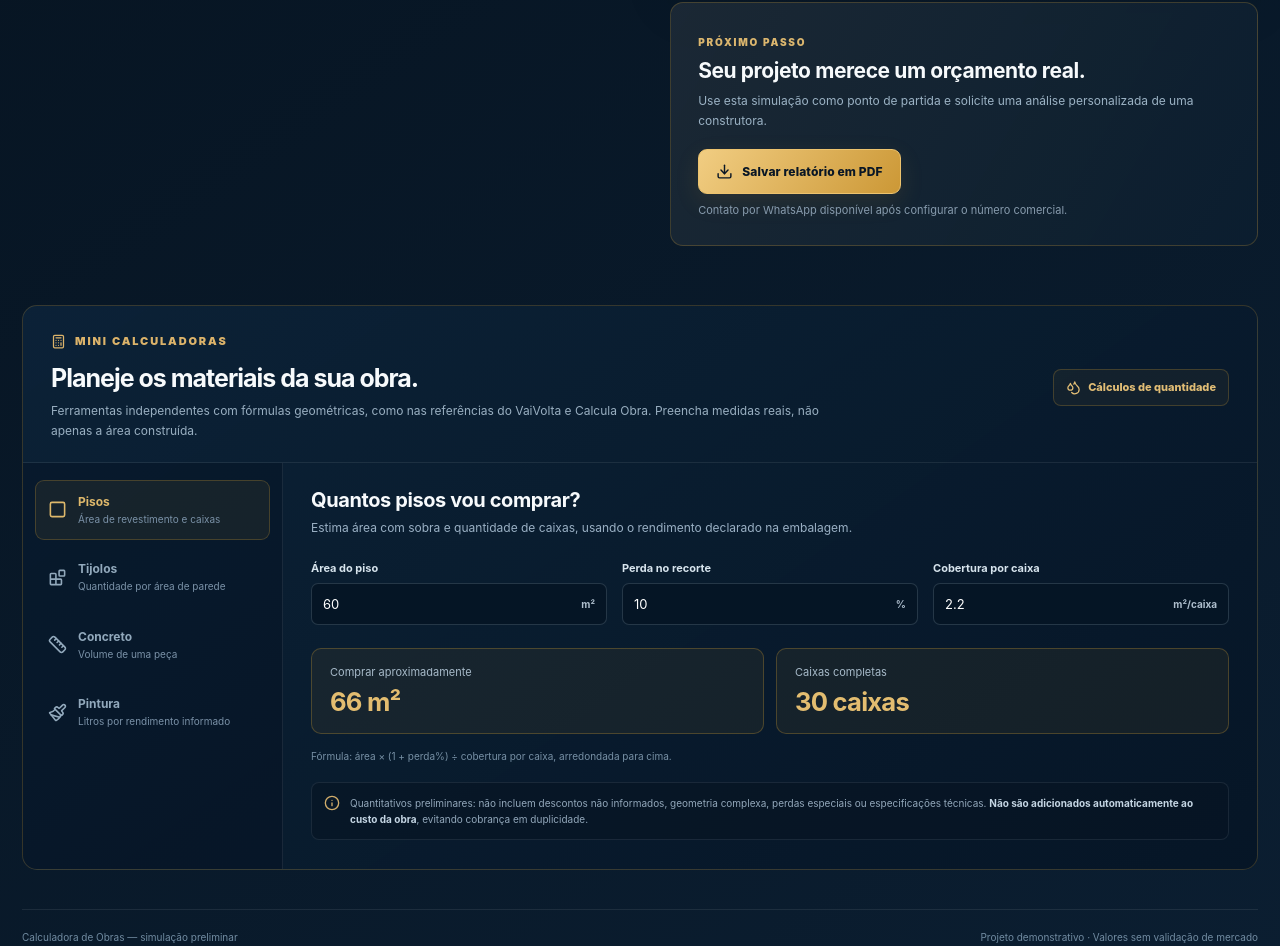
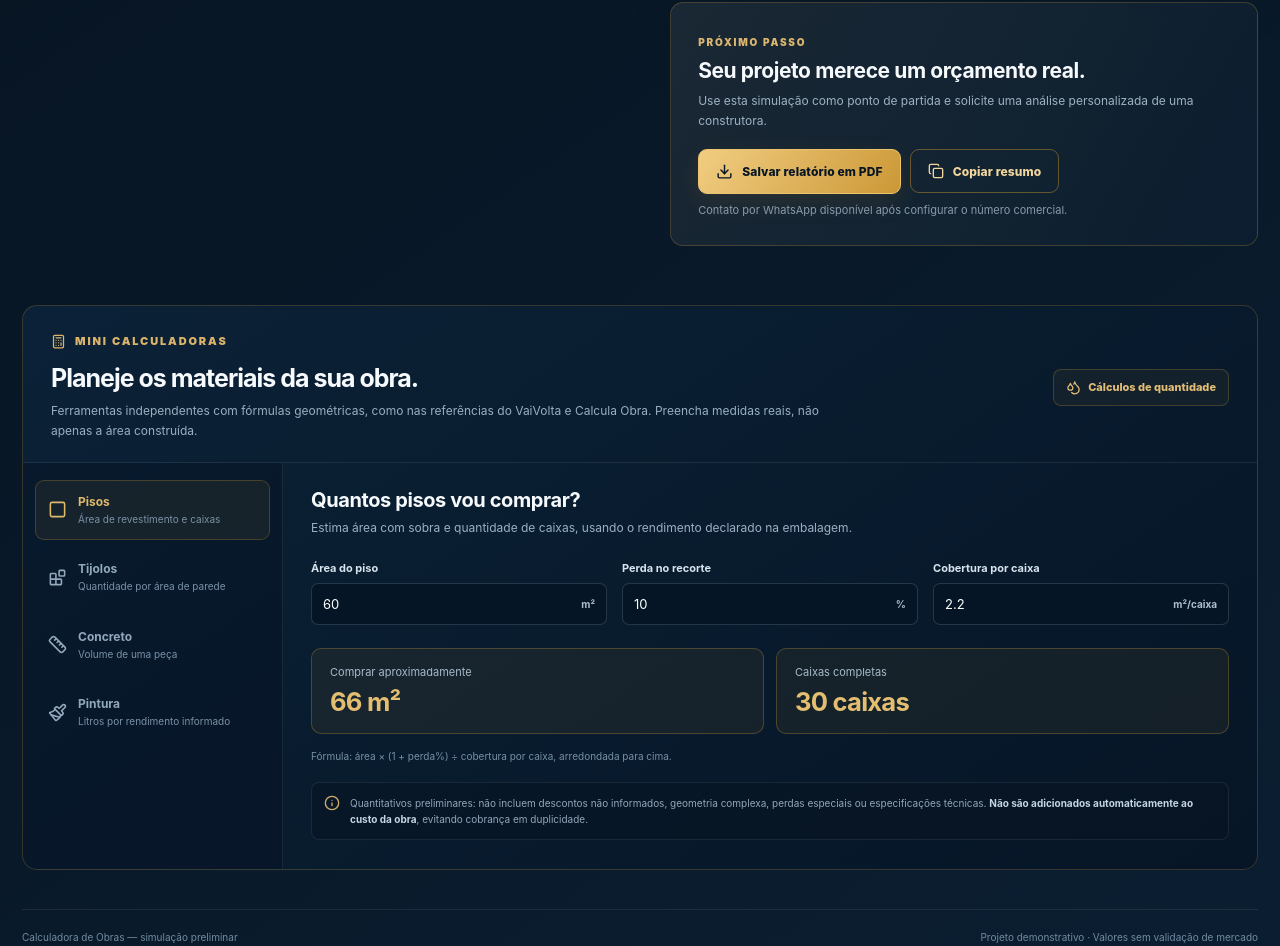
Before and after one commit to FelipeAlves4/calculadora_obras, a React (Vite) app: page / in a window 1280 px wide. Shown: the part 3636-4582 px from the top of the page. Built offline with nearby package versions, Linux system fonts and the light colour scheme.

Commit message:
feat: permitir copiar resumo responsável da simulação

```diff
--- a/src/App.tsx
+++ b/src/App.tsx
@@ -4,7 +4,7 @@ import { BudgetPlanner } from './BudgetPlanner';
 import { Cell, Pie, PieChart, ResponsiveContainer, Tooltip } from 'recharts';
 import {
   ArrowRight, BarChart3, Building2, Calculator, CheckCircle2, ClipboardList,
-  Download, FileText, HardHat, Home, Info, MapPin, Maximize2, PhoneCall,
+  Download, FileText, HardHat, Home, Info, MapPin, Maximize2, PhoneCall, Copy,
   RotateCcw, Ruler, ShieldAlert, SlidersHorizontal, TrendingUp, Wallet
 } from 'lucide-react';
 import {
@@ -28,6 +28,7 @@ function App() {
   const [details, setDetails] = useState(true);
   const [formMode,setFormMode] = useState<'guiado'|'detalhado'>('guiado');
   const [step,setStep] = useState(1);
+  const [copied,setCopied] = useState(false);
   const result = useMemo(() => calculate(form), [form]);
   const comparisons = useMemo(() => compareStandards(form), [form]);
   const set = <K extends keyof EstimateInput>(key: K, value: EstimateInput[K]) => setForm(previous => ({ ...previous, [key]: value }));
@@ -60,6 +61,20 @@ function App() {
     ...(form.landCost>0?['Terreno informado: '+formatMoney(form.landCost),'Investimento incluindo terreno: '+formatMoney(result.investmentTotal)]:[]),
     'Gostaria de uma avaliação técnica personalizada.'
   ].join('\n');
+  const copySummary = async () => {
+    try {
+      await navigator.clipboard.writeText([
+        'SIMULAÇÃO DEMONSTRATIVA - CALCULADORA DE OBRAS',
+        whatsappText,
+        'Reserva informada: ' + form.reservePercent + '%',
+        'Os valores não são orçamento técnico, cotação ou proposta de engenharia.',
+      ].join('\\n'));
+      setCopied(true);
+    } catch {
+      setCopied(false);
+      window.alert('O navegador não conseguiu copiar. Use o relatório em PDF como alternativa.');
+    }
+  };
   const openWhatsapp = () => {
     if (!whatsappReady) return;
     window.open('https://wa.me/' + phone + '?text=' + encodeURIComponent(whatsappText), '_blank', 'noopener,noreferrer');
@@ -217,7 +232,7 @@ function App() {
           </div>
 
           <div className="cta-panel"><div><span>PRÓXIMO PASSO</span><h2>Seu projeto merece um orçamento real.</h2><p>Use esta simulação como ponto de partida e solicite uma análise personalizada de uma construtora.</p></div>
-            <div className="cta-actions"><button className="btn btn-gold" onClick={printReport}><Download size={17}/> Salvar relatório em PDF</button>
+            <div className="cta-actions"><button className="btn btn-gold" onClick={printReport}><Download size={17}/> Salvar relatório em PDF</button><button className="btn btn-outline" onClick={()=>void copySummary()}><Copy size={16}/> {copied?'Resumo copiado':'Copiar resumo'}</button>
               {whatsappReady ? <button className="btn btn-outline" onClick={openWhatsapp}><PhoneCall size={17}/> Solicitar orçamento <ArrowRight size={16}/></button> : <small>Contato por WhatsApp disponível após configurar o número comercial.</small>}
             </div>
           </div>
```
